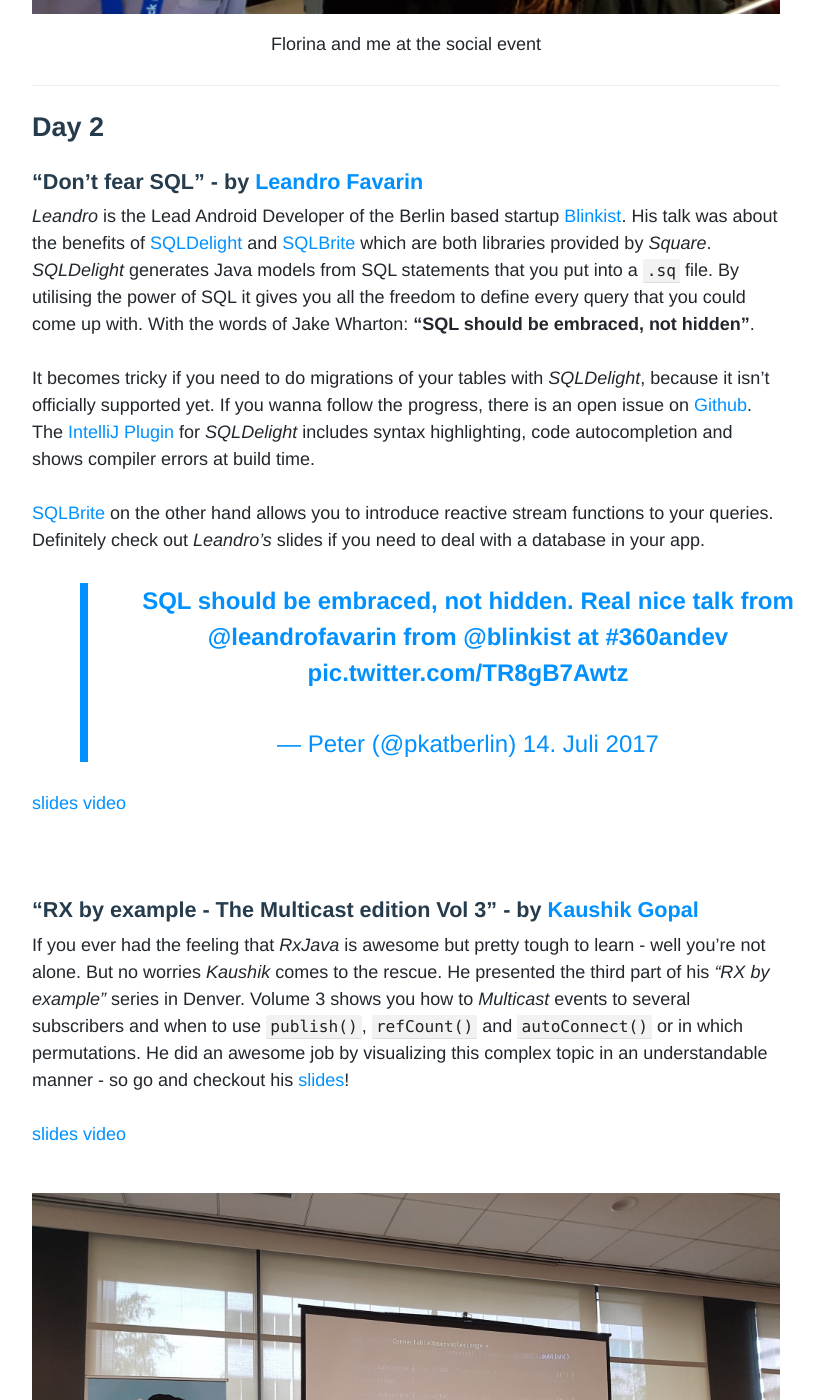
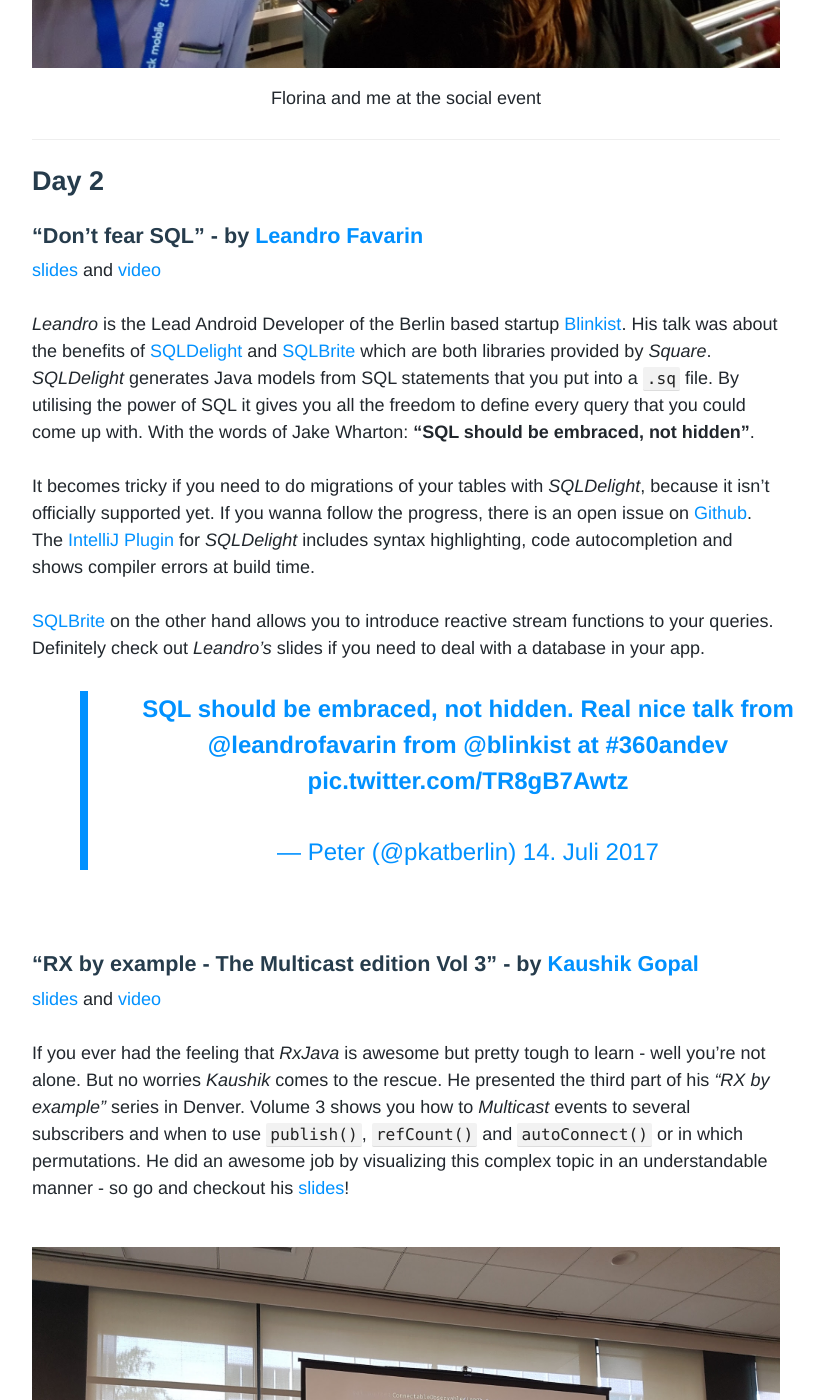
Before and after one commit to upday/upday.github.io, a Jekyll site: the page built from _posts/blog/2017-07-14-360_andev.md, in a window 1280 px wide and 1400 px high, scrolled down 3803 px. Shown: the whole window, without its empty margins (234-1058 px from the left). Built offline with Jekyll 4.4.1, drawn with Linux system fonts in a browser that asks for light colours; nearby versions of some CDN libraries; some web fonts are replaced; comment, search, counter and statistics services are not loaded; some of the changed text lies outside the part shown.

Commit message:
minor formatting

````diff
--- a/_posts/blog/2017-07-14-360_andev.md
+++ b/_posts/blog/2017-07-14-360_andev.md
@@ -31,8 +32,7 @@
     </picture>
 </center>
 
-[video](https://academy.realm.io/posts/360-andev-2017-kasra-rahjerdi-making-your-app-instant/)
-
+<br/>
 
 #### "Android Developer Options Deep Dive" - by <a href="https://twitter.com/asfalcone">Andrea Falcone</a>
 
@@ -102,6 +101,7 @@
 ## Day 2
 
 #### "Don't fear SQL" - by [Leandro Favarin](https://twitter.com/leandrofavarin)
+[slides](https://speakerdeck.com/leandrofavarin/dont-fear-sql-360andev-2017) and [video](https://academy.realm.io/posts/360-andev-2017-leandro-favarin-sqlbrite-sqdelight/)
 
 *Leandro* is the Lead Android Developer of the Berlin based startup [Blinkist](http://www.blinkist.com).
 His talk was about the benefits of [SQLDelight](https://github.com/square/sqldelight) and [SQLBrite](https://github.com/square/sqlbrite)
@@ -122,20 +122,17 @@
 <script async src="//platform.twitter.com/widgets.js" charset="utf-8"></script>
 </center>
 
-[slides](https://speakerdeck.com/leandrofavarin/dont-fear-sql-360andev-2017)
-[video](https://academy.realm.io/posts/360-andev-2017-leandro-favarin-sqlbrite-sqdelight/)
+
 
 <br/>
 
 #### "RX by example - The Multicast edition Vol 3" - by [Kaushik Gopal](https://twitter.com/kaushikgopal)
+[slides](https://speakerdeck.com/kaushikgopal/rx-by-example-volume-3-the-multicast-edition) and [video](https://academy.realm.io/posts/360-andev-2017-kaushik-gopal-rxjava-by-example-multicasting/)
 
 If you ever had the feeling that *RxJava* is awesome but pretty tough to learn - well you're not alone. But no worries *Kaushik* comes to the rescue.
 He presented the third part of his *"RX by example"* series in Denver. Volume 3 shows you how to *Multicast* events to several subscribers and when to use
 ```publish()```, ```refCount()``` and ```autoConnect()``` or in which permutations. He did an awesome job by visualizing this
 complex topic in an understandable manner - so go and checkout his [slides](https://speakerdeck.com/kaushikgopal/rx-by-example-volume-3-the-multicast-edition)!
-
-[slides](https://speakerdeck.com/kaushikgopal/rx-by-example-volume-3-the-multicast-edition)
-[video](https://academy.realm.io/posts/360-andev-2017-kaushik-gopal-rxjava-by-example-multicasting/)
 
 <center>
     <picture>
````
Also changed, not shown: other parts of _posts/blog/2017-07-14-360_andev.md (+5 -7 lines).
